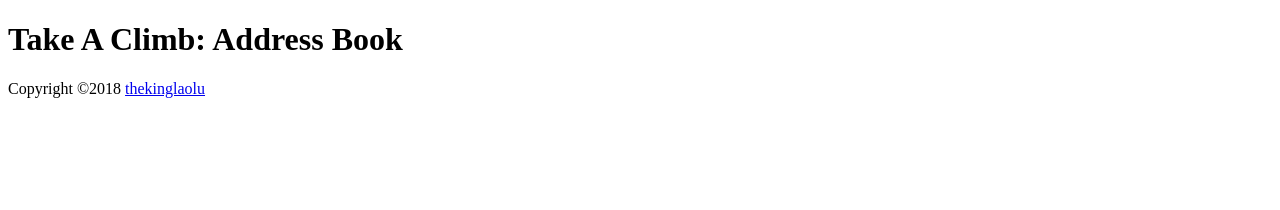
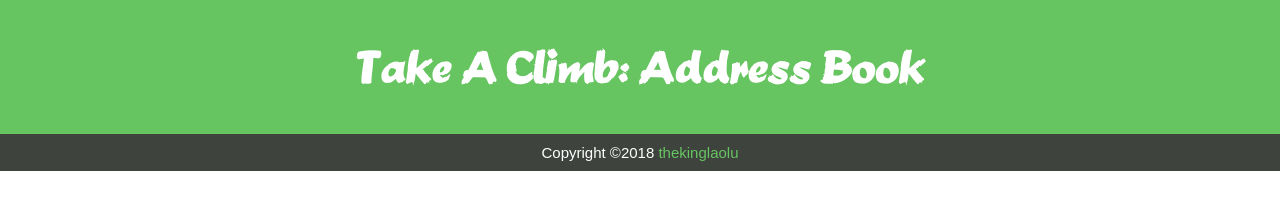
Before and after one commit to thekinglaolu/ALC-address-book, a plain HTML site: page index.html in a window 1280 px wide. Drawn offline with Linux system fonts and the light colour scheme; files whose address does not match are found by name.

Commit message:
Link main.css stylesheet to index.html

```diff
--- a/index.html
+++ b/index.html
@@ -3,6 +3,7 @@
 <head>
 	<meta charset="UTF-8">
 	<title>Address Book | Take A Climb Challenge</title>
+	<link rel="stylesheet" href="_styles/main.css">
 </head>
 <body>
 	<header>
```
